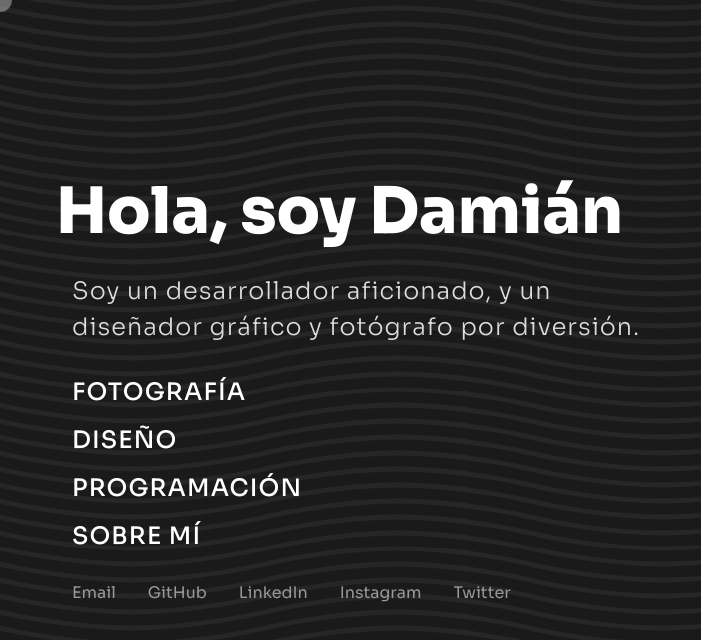
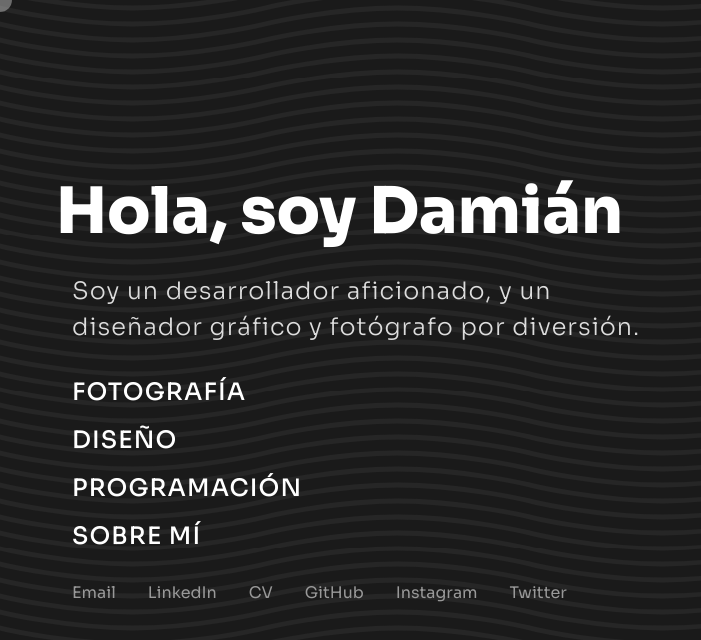
Before and after one commit to damiponce/v1, a Next.js app in the folder src/: page / in a window 1280 px wide. Shown: the top 640 px of the page, without its empty margins (0-701 px from the left). Built offline with nearby package versions, Linux system fonts and the light colour scheme.

Commit message:
added cv to links

```diff
--- a/src/pages/index.tsx
+++ b/src/pages/index.tsx
@@ -62,22 +62,32 @@ export default function Home() {
                     </NavLink>
                     <NavLink>
                         <a
+                            href='https://www.linkedin.com/in/damianponce/'
+                            target='_blank'
+                            rel='noreferrer'
+                            className={styles.socialIcon}
+                        >
+                            LinkedIn
+                        </a>
+                    </NavLink>
+                    <NavLink>
+                        <a
+                            href='https://github.com/damiponce/cv/raw/main/cv.pdf'
+                            target='_blank'
+                            rel='noreferrer'
+                            className={styles.socialIcon}
+                        >
+                            CV
+                        </a>
+                    </NavLink>
+                    <NavLink>
+                        <a
                             href='https://github.com/damiponce'
                             target='_blank'
                             rel='noreferrer'
                             className={styles.socialIcon}
                         >
                             GitHub
-                        </a>
-                    </NavLink>
-                    <NavLink>
-                        <a
-                            href='https://www.linkedin.com/in/damianponce/'
-                            target='_blank'
-                            rel='noreferrer'
-                            className={styles.socialIcon}
-                        >
-                            LinkedIn
                         </a>
                     </NavLink>
                     {/* <NavLink  style={{padding: 8}}>
```
Also changed, not shown: src/components/layout.js (+16 -6 lines).
